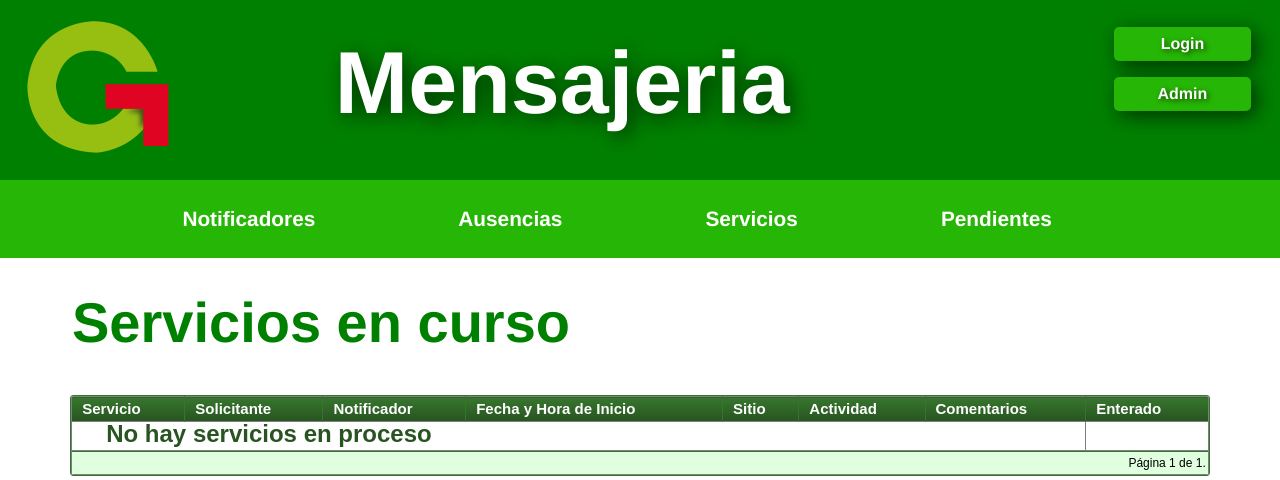
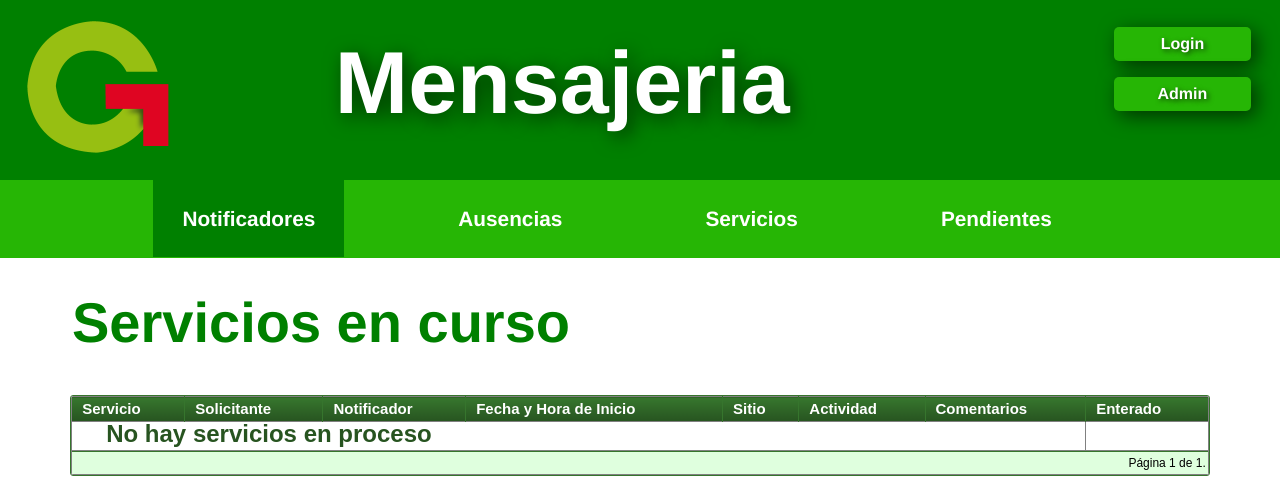
Before and after one commit to Sanchezdav/Mensajeria2, a Django app: page / in a window 1280 px wide. Shown: the top 480 px of the page. Run offline with Django 3.2, Linux system fonts and the light colour scheme; data that the repository does not hold is empty; parts of the project's set-up code (start-up, migrations or seed data) failed here and were passed over; some web fonts are replaced.

Commit message:
Sexto Commit
Se agrego path a cada elemento del menu para marcar el activo

```diff
--- a/mensajeria/static/css/estilos.css
+++ b/mensajeria/static/css/estilos.css
@@ -269,6 +269,15 @@ nav ul li a:hover
 	font-family: 'Oleo Script Swash Caps', Helvetica, Arial, cursive;
 	font-size: 3.5em;
 	margin-left: 1em;
+}
+
+.activo
+{
+	background: rgb(0,128,0);
+	color: white;
+	padding: 1.3em 1.4em;
+	padding-top: 1.4em;
+	text-decoration: none;
 }
 
 .aviso
--- a/mensajeria/templates/base.html
+++ b/mensajeria/templates/base.html
@@ -35,10 +35,10 @@
   </header>
   <nav>
     <ul>
-      <li><a href="/">Notificadores</a></li>
-      <li><a href="/listaNoti/">Ausencias</a></li>
-      <li><a href="/servicios/">Servicios</a></li>
-      <li><a href="/pendientes/">Pendientes</a></li>
+      <li><a href="/" {% if request.path == '/' %} class="activo" {% endif %}>Notificadores</a></li>
+      <li><a href="/listaNoti/" {% if request.path == '/listaNoti/' %} class="activo" {% endif %}>Ausencias</a></li>
+      <li><a href="/servicios/" {% if request.path == '/servicios/' %} class="activo" {% endif %}>Servicios</a></li>
+      <li><a href="/pendientes/" {% if request.path == '/pendientes/' %} class="activo" {% endif %}>Pendientes</a></li>
     </ul>
   </nav>
     <div id="titulo-cabecera">
```
Also changed, not shown: mensajeria/mensajeria/settings.py (+7 -0 lines).
